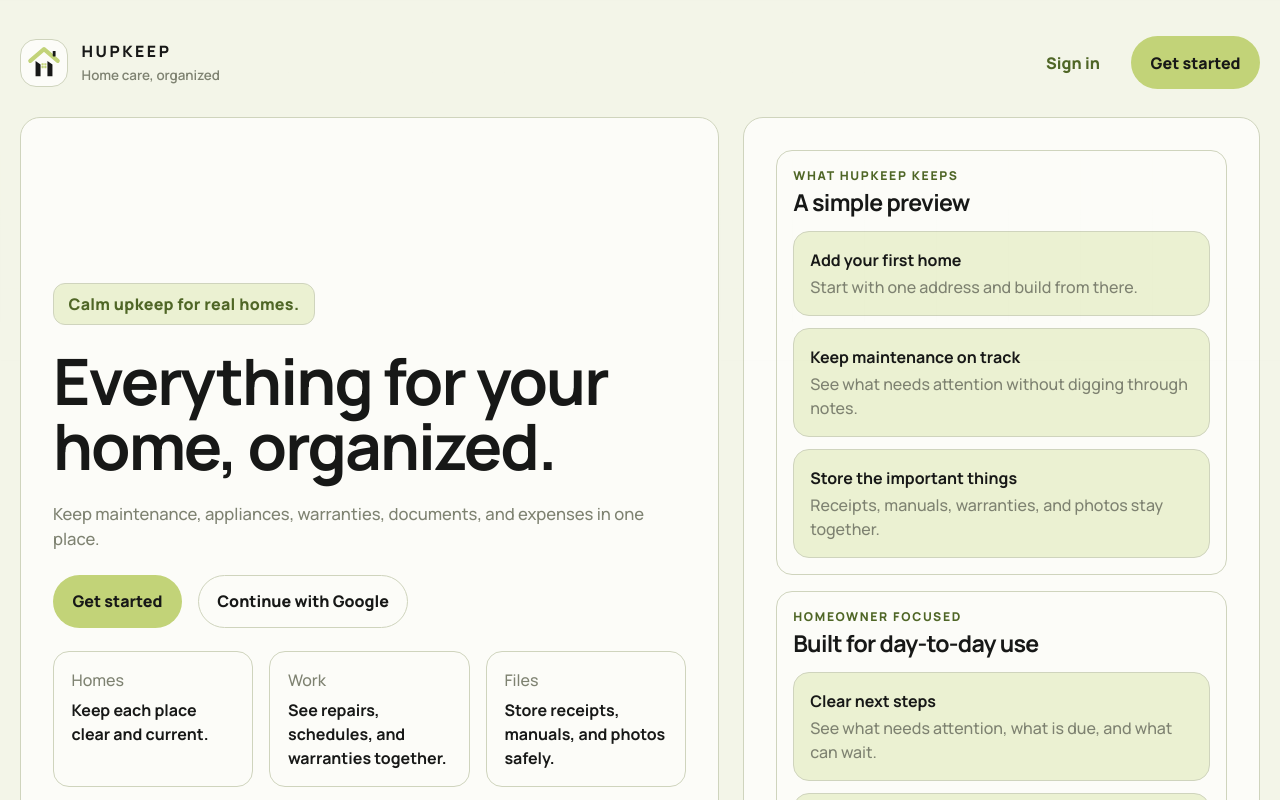
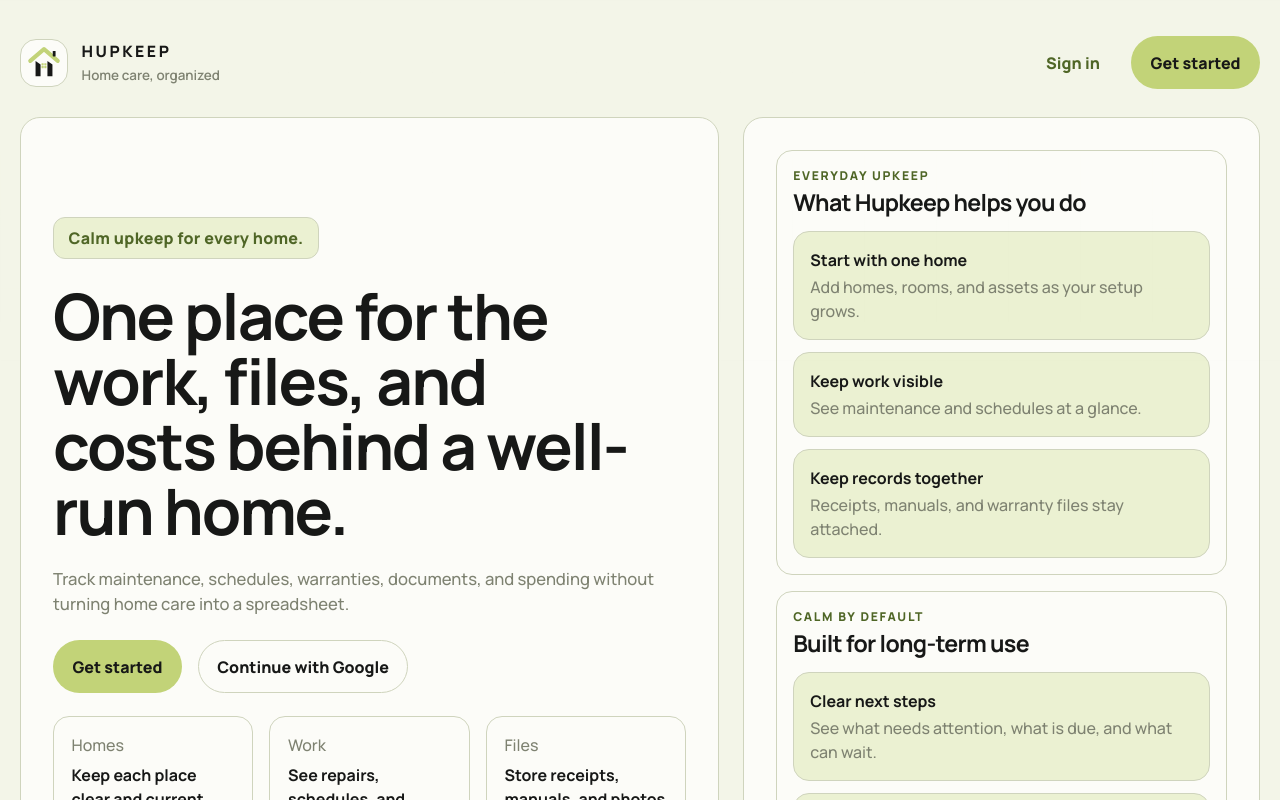
Before and after one commit to AreejJawadKhan/h_upkeep, a React (Vite) app in the folder frontend/: page / in a window 1280 px wide. Shown: the top 800 px of the page. Built offline with nearby package versions, Linux system fonts and the light colour scheme; no server answers.

Commit message:
Refine landing page product messaging

```diff
--- a/frontend/src/pages/LandingPage.tsx
+++ b/frontend/src/pages/LandingPage.tsx
@@ -4,9 +4,9 @@
 import { BrandWordmark } from '../components/BrandWordmark';
 
 const previewItems = [
-  { title: 'Add your first home', body: 'Start with one address and build from there.' },
-  { title: 'Keep maintenance on track', body: 'See what needs attention without digging through notes.' },
-  { title: 'Store the important things', body: 'Receipts, manuals, warranties, and photos stay together.' },
+  { title: 'Start with one home', body: 'Add homes, rooms, and assets as your setup grows.' },
+  { title: 'Keep work visible', body: 'See maintenance and schedules at a glance.' },
+  { title: 'Keep records together', body: 'Receipts, manuals, and warranty files stay attached.' },
 ];
 
 export function LandingPage() {
@@ -28,9 +28,9 @@
 
       <section className="landing-grid">
         <div className="hero-copy">
-          <div className="hero-tag">Calm upkeep for real homes.</div>
-          <h2>Everything for your home, organized.</h2>
-          <p>Keep maintenance, appliances, warranties, documents, and expenses in one place.</p>
+          <div className="hero-tag">Calm upkeep for every home.</div>
+          <h2>One place for the work, files, and costs behind a well-run home.</h2>
+          <p>Track maintenance, schedules, warranties, documents, and spending without turning home care into a spreadsheet.</p>
 
           <div className="hero-actions">
             <Button href="/register">Get started</Button>
@@ -56,7 +56,7 @@
         </div>
 
         <div className="preview-stack">
-          <Panel title="A simple preview" eyebrow="What Hupkeep keeps">
+          <Panel title="What Hupkeep helps you do" eyebrow="Everyday upkeep">
             <div className="preview-list">
               {previewItems.map((item) => (
                 <div className="preview-item" key={item.title}>
@@ -67,7 +67,7 @@
             </div>
           </Panel>
 
-          <Panel title="Built for day-to-day use" eyebrow="Homeowner focused">
+          <Panel title="Built for long-term use" eyebrow="Calm by default">
             <div className="preview-list">
               <div className="preview-item">
                 <strong>Clear next steps</strong>
```
Also changed, not shown: 2 other files (tests, documents, lock files or other folders).
